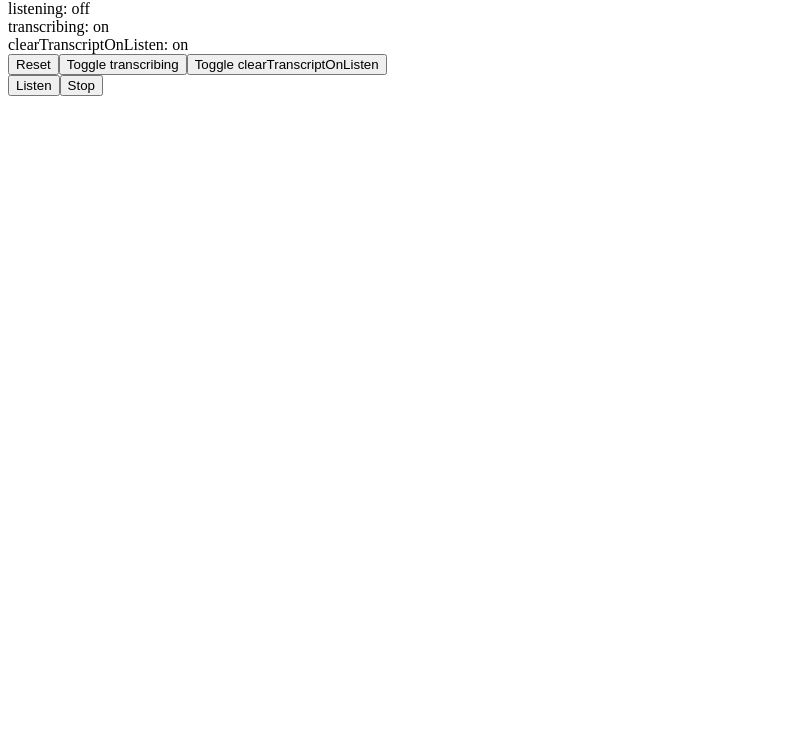
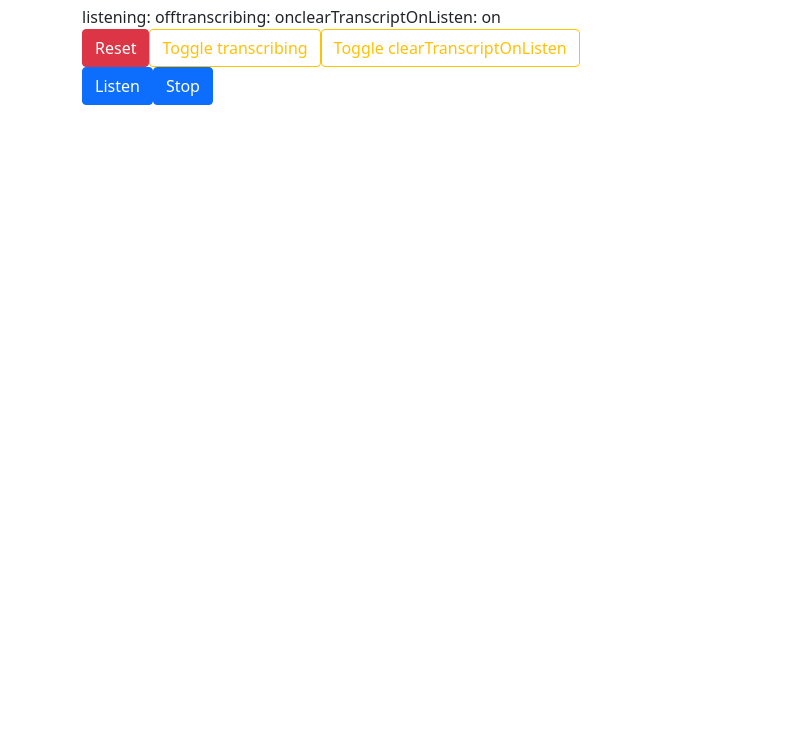
Before and after one commit to A-Little-Hat/react-voice-assistant, a React app: page / in a window 1280 px wide. Shown: the part 59-800 px from the top of the page, without its empty margins (0-802 px from the left). Built offline with nearby package versions, Linux system fonts and the light colour scheme.

Commit message:
style changes

```diff
--- a/public/index.html
+++ b/public/index.html
@@ -4,7 +4,7 @@
     <meta charset="utf-8" />
     <link rel="icon" href="%PUBLIC_URL%/favicon.ico" />
     <meta name="viewport" content="width=device-width, initial-scale=1" />
-    <meta name="theme-color" content="#000000" />
+    <meta name="theme-color" content="#000" />
     <meta
       name="description"
       content="Web site created using create-react-app"
@@ -18,7 +18,7 @@
       work correctly both with client-side routing and a non-root public URL.
       Learn how to configure a non-root public URL by running `npm run build`.
     -->
-    <title>React App</title>
+    <title>React-voice-assistant</title>
   </head>
   <body>
     <noscript>You need to enable JavaScript to run this app.</noscript>
--- a/src/Dictaphone/Dictaphone.js
+++ b/src/Dictaphone/Dictaphone.js
@@ -1,6 +1,10 @@
 import React, { useState, useEffect } from 'react'
 import { useSpeechRecognition } from '../SpeechRecognition'
-import { Container, Row, Col } from 'react-bootstrap'
+import Stack from 'react-bootstrap/Stack'
+import Button from 'react-bootstrap/Button'
+
+import '../styles/dictophone.css'
+import { stopDictophone, listenContinuously } from '../Dictaphones'
 
 const Dictaphone = ({ commands }) => {
   const [transcribing, setTranscribing] = useState(true)
@@ -34,29 +38,27 @@ const Dictaphone = ({ commands }) => {
   }
 
   return (
-    <Container>
-      <Row>
-        <Col>
-          <Row>
-            <span>listening: {listening ? 'on' : 'off'}</span>
-          </Row>
-          <Row>
-            <span>transcribing: {transcribing ? 'on' : 'off'}</span>
-          </Row>
-          <Row>
-            <span>clearTranscriptOnListen: {clearTranscriptOnListen ? 'on' : 'off'}</span>
-          </Row>
-        </Col>
-      </Row>
-      <Row>
-        <button onClick={resetTranscript}>Reset</button>
-        <button onClick={toggleTranscribing}>Toggle transcribing</button>
-        <button onClick={toggleClearTranscriptOnListen}>Toggle clearTranscriptOnListen</button>
-      </Row>
-      <Row>
-        <span>{transcript}</span>
-      </Row>
-    </Container>
+    <>
+    <Stack bsPrefix="vstack">
+      <Stack bsPrefix="hstack">
+          <div>listening: {listening ? 'on' : 'off'}</div>
+          <div>transcribing: {transcribing ? 'on' : 'off'}</div>
+          <div>clearTranscriptOnListen: {clearTranscriptOnListen ? 'on' : 'off'}</div>
+      </Stack>
+      <Stack bsPrefix="hstack" >
+        <Button variant="danger" onClick={resetTranscript}>Reset</Button>
+        <Button variant="outline-warning" onClick={toggleTranscribing}>Toggle transcribing</Button>
+        <Button variant="outline-warning" onClick={toggleClearTranscriptOnListen}>Toggle clearTranscriptOnListen</Button>
+      </Stack>
+      <Stack bsPrefix="hstack" >
+      <div>{transcript}</div>
+      </Stack>
+      <Stack bsPrefix="hstack" >
+      <Button onClick={listenContinuously}>Listen</Button>
+      <Button onClick={stopDictophone}>Stop</Button>
+    </Stack>
+    </Stack>
+    </>
   )
 }
 
--- a/src/Dictaphone/DictaphoneWidgetA.js
+++ b/src/Dictaphone/DictaphoneWidgetA.js
@@ -1,6 +1,9 @@
 import React, { useState } from 'react'
 import Dictaphone from './Dictaphone'
 import { stopDictophone } from '../Dictaphones'
+import { Container } from 'react-bootstrap'
+
+import '../styles/dictaphoneWidgetA.css'
 
 const DictaphoneWidgetA = () => {
   const [message, setMessage] = useState('')
@@ -96,11 +99,11 @@ const DictaphoneWidgetA = () => {
   ]
 
   return (
-    <div>
-      <h3>Dictaphone</h3>
+    <Container>
+      <h1 className='center' >Dictaphone</h1>
       <p>{message}</p>
       <Dictaphone commands={commands} />
-    </div>
+    </Container>
   )
 }
 
--- a/src/Dictaphones.js
+++ b/src/Dictaphones.js
@@ -1,20 +1,17 @@
 import React from 'react'
 import { DictaphoneWidgetA } from './Dictaphone'
 import SpeechRecognition from './SpeechRecognition'
+
 export const stopDictophone = () => SpeechRecognition.stopListening();
-
-export default () => {
-
-  const listenContinuously = () => SpeechRecognition.startListening({
+export const listenContinuously = () => SpeechRecognition.startListening({
     continuous: true,
     language: 'en-IN'
   })
 
+export default () => {
+
+
   return (
-    <div>
-      <DictaphoneWidgetA />
-      <button onClick={listenContinuously}>Listen</button>
-      <button onClick={stopDictophone}>Stop</button>
-    </div>
+    <DictaphoneWidgetA />
   )
 }
--- a/src/index.js
+++ b/src/index.js
@@ -1,6 +1,9 @@
 import React from 'react';
 import ReactDOM from 'react-dom';
 import Dictaphones from './Dictaphones';
+import 'bootstrap/dist/css/bootstrap.min.css';
+
+import './styles/index.css'
 
 ReactDOM.render(
   <React.StrictMode>
--- /dev/null
+++ b/src/styles/dictaphoneWidgetA.css
@@ -0,0 +1,3 @@
+.center {
+    text-align: center;
+}
--- /dev/null
+++ b/src/styles/index.css
@@ -0,0 +1,5 @@
+body{
+    margin: 0;
+    padding: 0;
+    box-shadow: none;
+}
```
Also changed, not shown: src/styles/dictophone.css (added).
